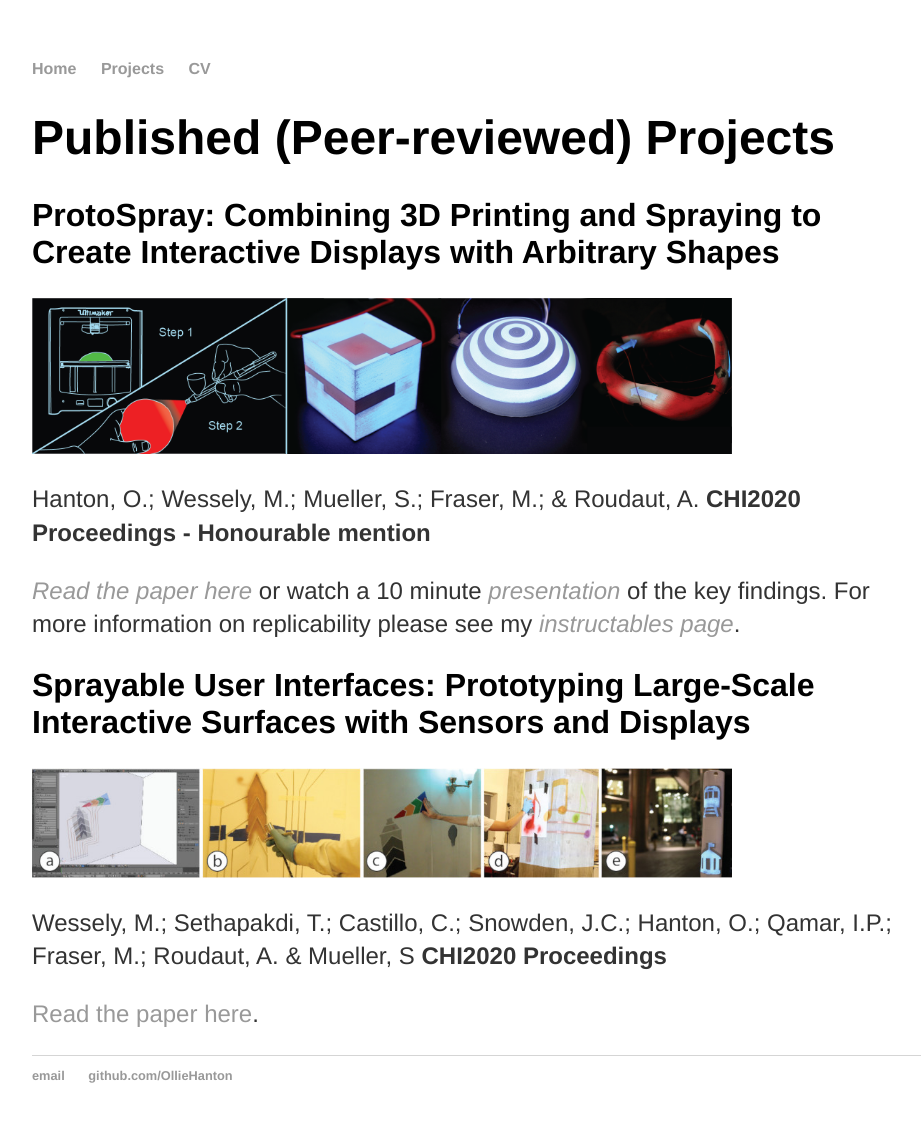
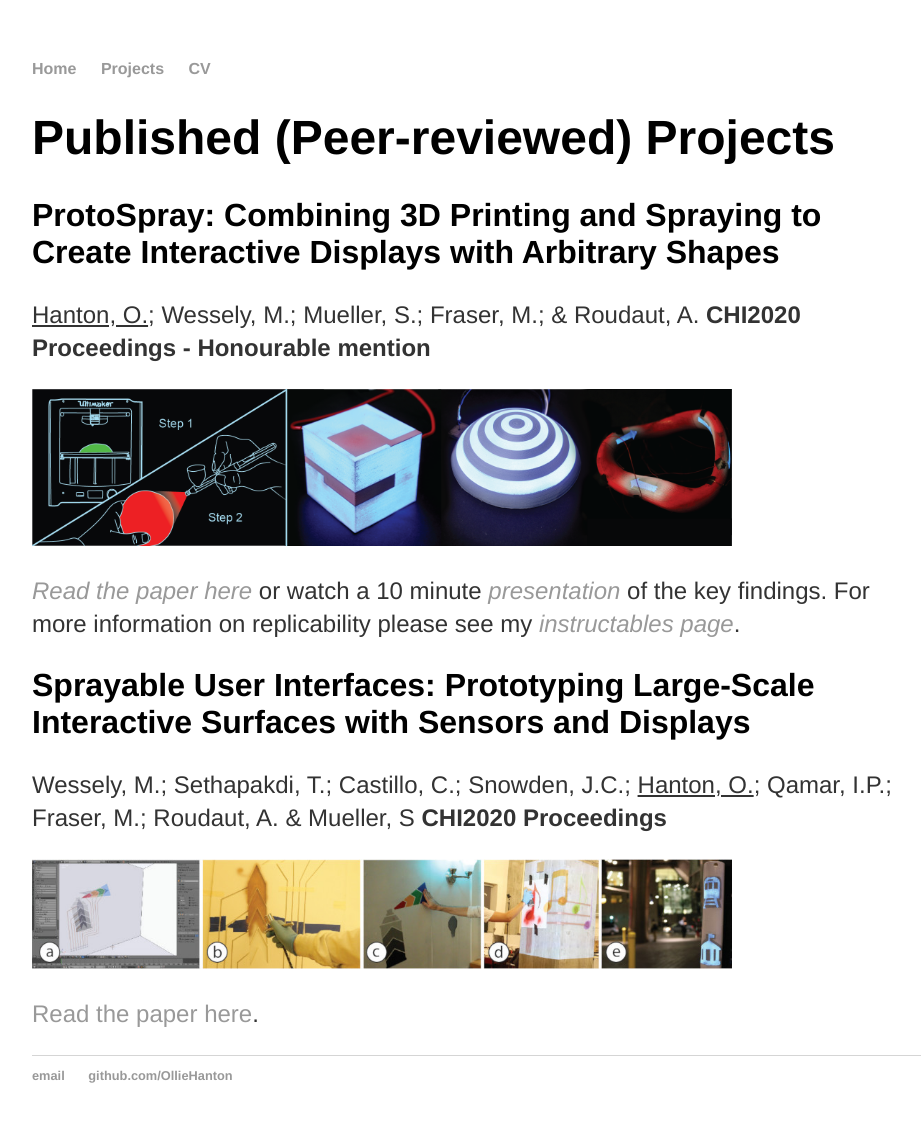
Before and after one commit to OllieHanton/olliehanton.github.io, a Jekyll site: the page built from projects.html, in a window 1280 px wide. Shown: the whole page, without its empty margins (160-1081 px from the left). Built offline with Jekyll 4.4.1, drawn with Linux system fonts in a browser that asks for light colours.

```diff
--- a/projects.html
+++ b/projects.html
@@ -5,9 +5,9 @@ title: Projects
 <div class="blurb">
 	<h1>Published (Peer-reviewed) Projects</h1>
 	<h2> ProtoSpray: Combining 3D Printing and Spraying to Create Interactive Displays with Arbitrary Shapes</h2>
+	<p> <u>Hanton, O.</u>; Wessely, M.; Mueller, S.; Fraser, M.; & Roudaut, A. <b>CHI2020 Proceedings - Honourable mention</b>
+	</p>
 	<img src="/asset/ProtoSpray_figure1.png" alt="Protospray picture" width="700">
-	<p> Hanton, O.; Wessely, M.; Mueller, S.; Fraser, M.; & Roudaut, A. <b>CHI2020 Proceedings - Honourable mention</b>
-	</p>
 
 	<p>	<a href="/ProtoSpray_Paper.pdf"><em>Read the paper here</em></a> or watch a 10 minute
 		<a href="https://youtu.be/5WPqaVDVEmc"><em>presentation</em></a> of the key findings.
@@ -16,9 +16,9 @@ title: Projects
 	</p>
 
 	<h2> Sprayable User Interfaces: Prototyping Large-Scale Interactive Surfaces with Sensors and Displays </h2>
+	<p> Wessely, M.; Sethapakdi, T.; Castillo, C.; Snowden, J.C.; <u>Hanton, O.</u>; Qamar, I.P.; Fraser, M.; Roudaut, A. & Mueller, S <b>CHI2020 Proceedings</b>
+	</p>
 	<img src="/asset/SprayableUI_figure1.jpg" alt="Sprayable user interfaces picture" width="700">
-	<p> Wessely, M.; Sethapakdi, T.; Castillo, C.; Snowden, J.C.; Hanton, O.; Qamar, I.P.; Fraser, M.; Roudaut, A. & Mueller, S <b>CHI2020 Proceedings</b>
-	</p>
 
 	<p>	<a href="/SprayableUI_Paper.pdf">Read the paper here</a>.
 	</p>
```
